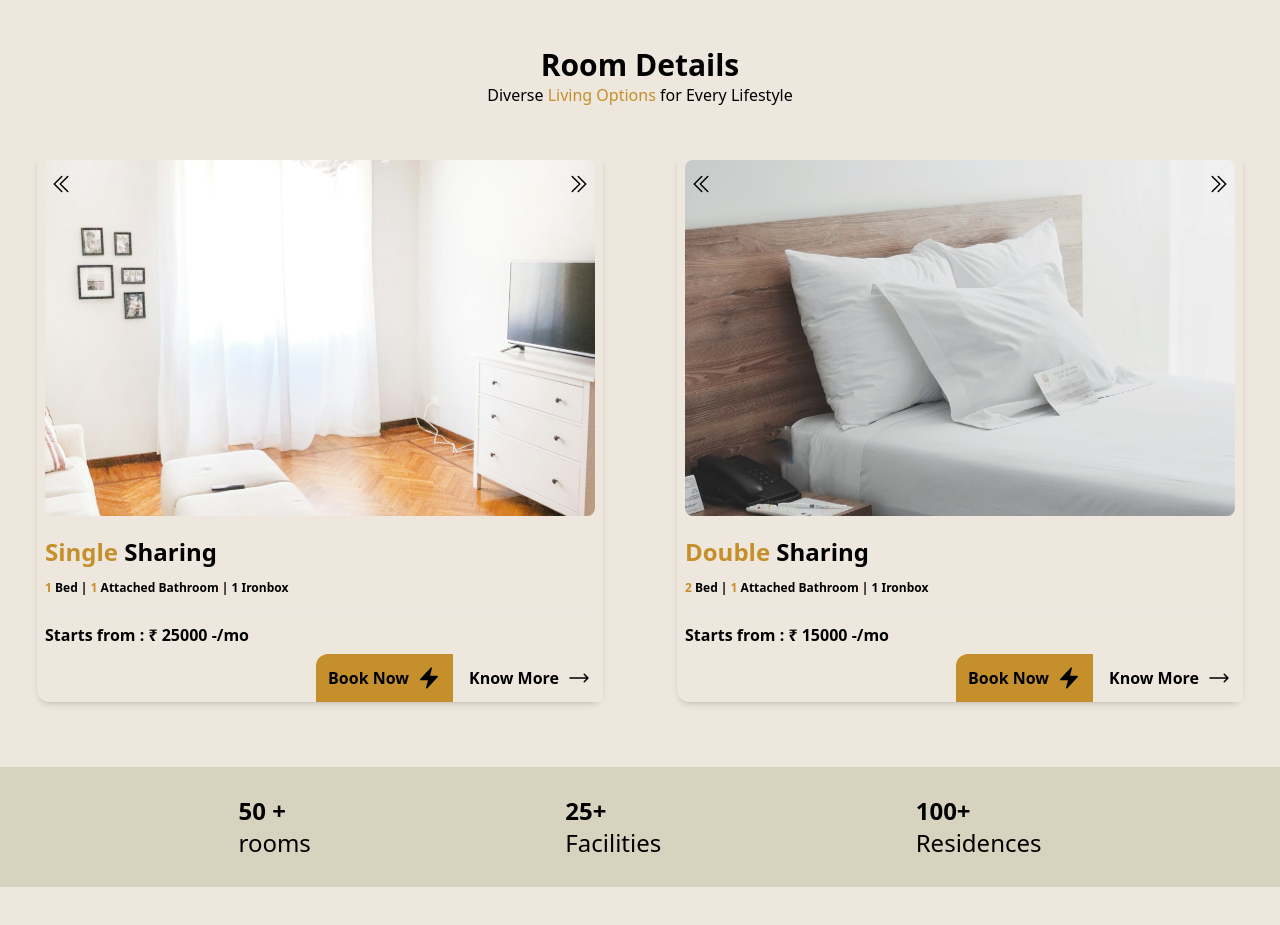
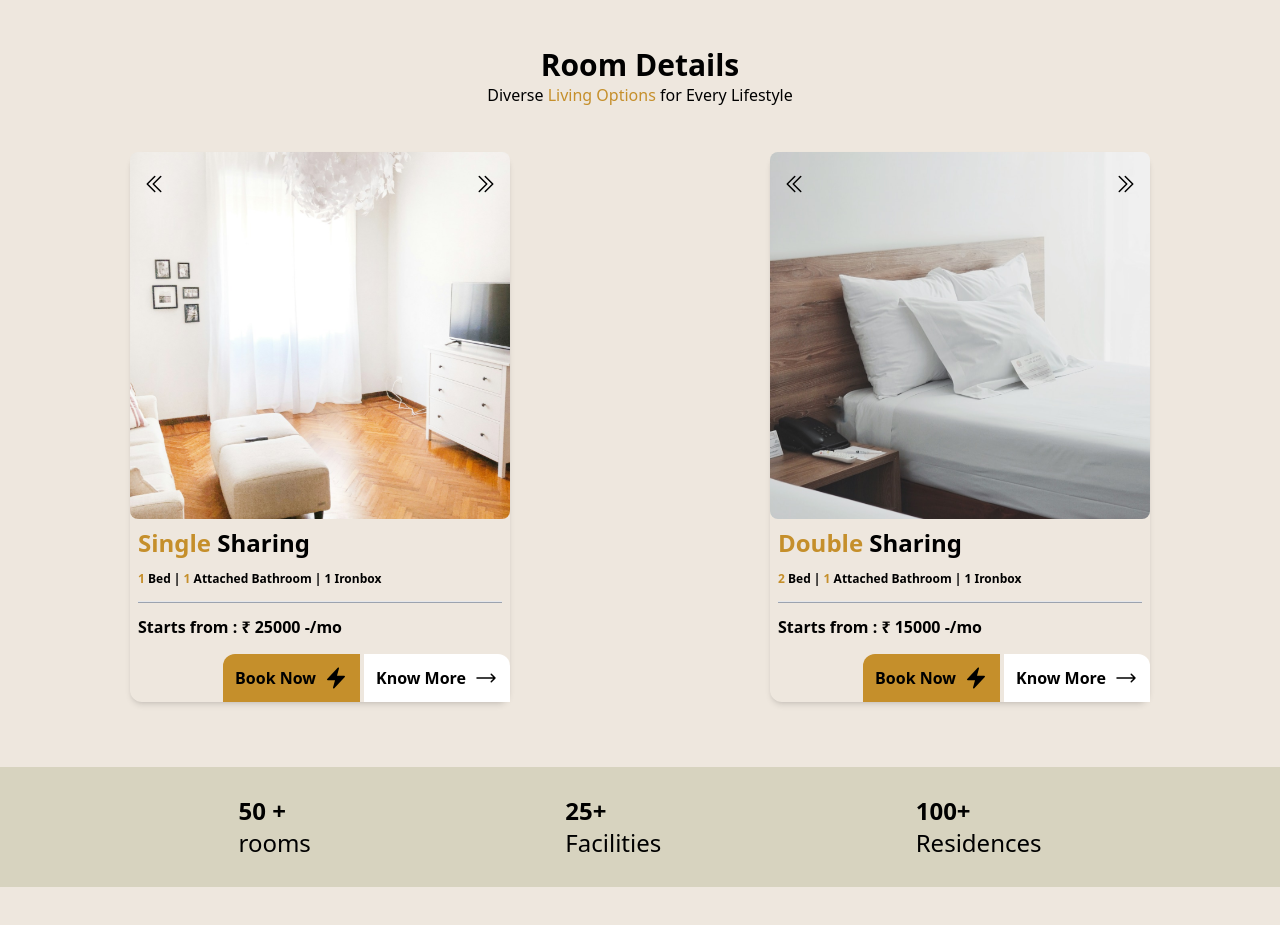
Before and after one commit to abhiranjan2123/Paying-Guest, a React (Vite) app: page / in a window 1280 px wide. Shown: the part 1722-2647 px from the top of the page. Built offline with nearby package versions, Linux system fonts and the light colour scheme; a web font is replaced by a local one.

Commit message:
bug fixes

```diff
--- a/src/components/LocationSection.jsx
+++ b/src/components/LocationSection.jsx
@@ -63,9 +63,9 @@ const LocationSection = () => {
             <iframe
               className="w-full h-full aspect-square  p-2 rounded-[30px]"
               src={GoogleMapLink}
-              allowfullscreen=""
+              allowFullScreen="yes"
               loading="lazy"
-              referrerpolicy="no-referrer-when-downgrade"
+              referrerPolicy="no-referrer-when-downgrade"
             ></iframe>
           </div>
         </div>
--- a/src/components/RoomsSection.jsx
+++ b/src/components/RoomsSection.jsx
@@ -12,17 +12,20 @@ const RoomsSection = () => {
 
 
       {
-        RoomTypes.map((item)=>(
-          <div className=" w-full  p-3 flex  justify-center items-center lg:flex-row lg:gap-3 lg:flex">
-          <div className=" h-[550px] p-2 rounded-xl shadow-md relative">
+        RoomTypes.map((item,index)=>(
+          <div key={index} className=" w-full  p-3 px-2 flex  justify-center items-center lg:flex-row lg:gap-3 lg:flex">
+          <div key={index}className=" h-[550px]  rounded-xl shadow-md relative">
             <img
               src={item.image}
               alt=""
-              width="550"
+              width="380px"
               className="object-cover h-2/3 rounded-lg"
             />
-            <div className="flex w-full   font-bold text-4xl">
-              <button>
+            <div key="index" className="flex w-full   font-bold text-4xl">
+              <button
+              name="left"
+              >
+
                 <p className="absolute top-5 left-3 ">
                   <svg
                     xmlns="http://www.w3.org/2000/svg"
@@ -40,7 +43,9 @@ const RoomsSection = () => {
                   </svg>
                 </p>
               </button>
-              <button>
+              <button
+              name="right"
+              >
                 <p className="absolute top-5 right-3">
                   <svg
                     xmlns="http://www.w3.org/2000/svg"
@@ -59,26 +64,26 @@ const RoomsSection = () => {
                 </p>
               </button>
             </div>
-            <div className="flex pb-10">
+            <div className="flex">
 
 
-            <div className="py-5 space-y-3 w-full">
+            <div key={index} className="p-2 space-y-3 w-full">
               <h2 className="text-2xl font-semibold text-secondary">
                 {item.sharing} <span className="text-black">Sharing </span>
               </h2>
               <p className="text-xs font-semibold inline-block"> <span className="text-secondary">{item.beds}</span> Bed | <span className="text-secondary">{item.washroom}</span> Attached Bathroom | 1 Ironbox</p>
-              <div className="flex flex-col gap-3  ">
-              <hr className="bg-black"/>
+              <div key={index} className="flex flex-col gap-3  ">
+              <hr className="bg-gray-400 h-[2px]" />
               <p className="font-bold">Starts from : &#8377; {item.price} -/mo </p>
 
               </div>
 
             </div>
 
-            <div className="absolute bottom-0 right-0 flex flex-row gap-1 font-bold ">
+            <div key={index} className="absolute bottom-0 right-0 flex flex-row gap-1 font-bold ">
 
               <button className="bg-secondary p-3  rounded-tl-xl ">
-                <div className="flex justify-center items-center gap-2  hover:text-white">
+                <div key={index} className="flex justify-center items-center gap-2  hover:text-white">
                   <p>Book Now</p>
                   <svg
                     xmlns="http://www.w3.org/2000/svg"
@@ -94,7 +99,7 @@ const RoomsSection = () => {
                   </svg>
                 </div>
               </button>
-              <button className="bg-primary p-3  rounded-tr-xl ">
+              <button className="bg-white p-3  rounded-tr-xl ">
                 <div className="flex justify-center items-center gap-2 hover:text-secondary">
                   <p>Know More</p>
                   <svg
--- a/src/constants/constants.js
+++ b/src/constants/constants.js
@@ -56,22 +56,22 @@ const GalleryImages =[
   alt:'image2'
 }
 ,{
-  id:1,
+  id:3,
   src:image3,
   alt:'image1'
 },
 {
-  id:1,
+  id:4,
   src:image1,
   alt:'image1'
 },
 {
-  id:2,
+  id:5,
   src:image2,
   alt:'image2'
 }
 ,{
-  id:3,
+  id:6,
   src:image3,
   alt:'image3'
 },
```
